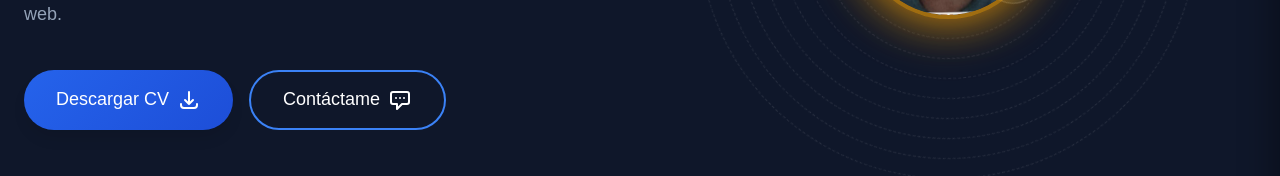
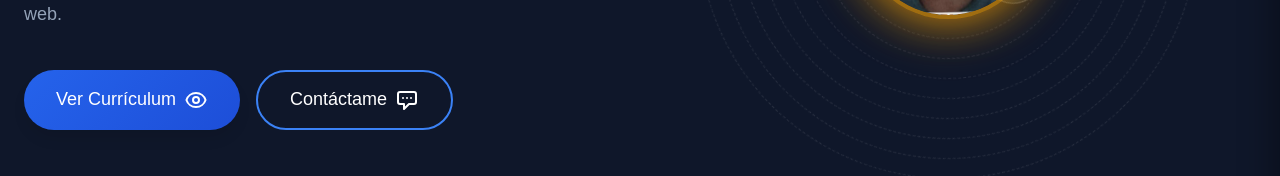
Before and after one commit to Ezequie1Sc/Portafolio, a React (Vite) app: page / in a window 1280 px wide. Shown: the part 519-695 px from the top of the page. Built offline with nearby package versions, Linux system fonts and the light colour scheme.

Commit message:
feat: agregar acceso directo al currículum desde el portafolio

```diff
--- a/src/components/sections/Hero.tsx
+++ b/src/components/sections/Hero.tsx
@@ -1,15 +1,15 @@
 import { useEffect, useState } from 'react';
 
-// Eliminar la interfaz HeroProps completamente
 const Hero = () => {
   const [typedText, setTypedText] = useState('');
-  const [showNotification, setShowNotification] = useState(false);
+
   const phrases = [
     'Desarrollador de Software',
     'Desarrollador de Apps con Flutter',
     'Apasionado por crear tecnología',
     'Apasionado por la tecnología'
   ];
+
   const [phraseIndex, setPhraseIndex] = useState(0);
   const [isDeleting, setIsDeleting] = useState(false);
 
@@ -34,15 +34,6 @@ const Hero = () => {
     return () => clearTimeout(timeout);
   }, [typedText, phraseIndex, isDeleting]);
 
-  // Función para manejar la descarga del CV con notificación
-  const handleDownloadCV = () => {
-    setShowNotification(true);
-    // Ocultar la notificación después de 4 segundos
-    setTimeout(() => {
-      setShowNotification(false);
-    }, 4000);
-  };
-
   const planets = [
     { tech: 'Flutter', icon: '/icons/flutter.svg', orbit: 1 },
     { tech: 'Dart', icon: '/icons/dart.svg', orbit: 2 },
@@ -57,7 +48,8 @@ const Hero = () => {
   return (
     <section id="inicio" className="hero">
       <div className="hero-content">
-        <h2 className="hero-greeting">¡Hola Mundo! </h2>
+        <h2 className="hero-greeting">¡Hola Mundo!</h2>
+
         <h1 className="hero-title">
           Soy <span className="hero-title-gradient">Ezequiel Salazar</span>
         </h1>
@@ -70,31 +62,73 @@ const Hero = () => {
         </div>
 
         <p className="hero-description">
-          Desarrollador enfocado en crear aplicaciones modernas y soluciones tecnológicas
-utilizando Flutter, Python y tecnologías web.
+          Desarrollador enfocado en crear aplicaciones modernas y soluciones
+          tecnológicas utilizando Flutter, Python y tecnologías web.
         </p>
 
         <div className="hero-buttons">
-          <button onClick={handleDownloadCV} className="btn-primary">
-            <span>Descargar CV</span>
-            <svg className="btn-icon" fill="none" stroke="currentColor" viewBox="0 0 24 24">
-              <path strokeLinecap="round" strokeLinejoin="round" strokeWidth={2} d="M4 16v1a3 3 0 003 3h10a3 3 0 003-3v-1m-4-4l-4 4m0 0l-4-4m4 4V4" />
+          <a
+            href="/Orlando_Ezequiel_Salazar_Cruz_CV_.pdf"
+            target="_blank"
+            rel="noopener noreferrer"
+            className="btn-primary"
+          >
+            <span>Ver Currículum</span>
+            <svg
+              className="btn-icon"
+              fill="none"
+              stroke="currentColor"
+              viewBox="0 0 24 24"
+            >
+              <path
+                strokeLinecap="round"
+                strokeLinejoin="round"
+                strokeWidth={2}
+                d="M15 12a3 3 0 11-6 0 3 3 0 016 0z"
+              />
+              <path
+                strokeLinecap="round"
+                strokeLinejoin="round"
+                strokeWidth={2}
+                d="M2.458 12C3.732 7.943 7.523 5 12 5c4.478 0 8.268 2.943 9.542 7-1.274 4.057-5.064 7-9.542 7-4.477 0-8.268-2.943-9.542-7z"
+              />
             </svg>
-          </button>
+          </a>
 
           <a href="#contacto" className="btn-secondary">
             <span>Contáctame</span>
-            <svg className="btn-icon" fill="none" stroke="currentColor" viewBox="0 0 24 24">
-              <path strokeLinecap="round" strokeLinejoin="round" strokeWidth={2} d="M8 10h.01M12 10h.01M16 10h.01M9 16H5a2 2 0 01-2-2V6a2 2 0 012-2h14a2 2 0 012 2v8a2 2 0 01-2 2h-5l-5 5v-5z" />
+            <svg
+              className="btn-icon"
+              fill="none"
+              stroke="currentColor"
+              viewBox="0 0 24 24"
+            >
+              <path
+                strokeLinecap="round"
+                strokeLinejoin="round"
+                strokeWidth={2}
+                d="M8 10h.01M12 10h.01M16 10h.01M9 16H5a2 2 0 01-2-2V6a2 2 0 012-2h14a2 2 0 012 2v8a2 2 0 01-2 2h-5l-5 5v-5z"
+              />
             </svg>
           </a>
         </div>
 
         <div className="social-links">
-          <a href="https://www.linkedin.com/in/ezequiel-salazar-194975340/" target="_blank" rel="noopener noreferrer" className="social-link linkedin">
+          <a
+            href="https://www.linkedin.com/in/ezequiel-salazar-194975340/"
+            target="_blank"
+            rel="noopener noreferrer"
+            className="social-link linkedin"
+          >
             <img src="/icons/linkedin.svg" alt="LinkedIn" />
           </a>
-          <a href="https://github.com/Ezequie1Sc" target="_blank" rel="noopener noreferrer" className="social-link github">
+
+          <a
+            href="https://github.com/Ezequie1Sc"
+            target="_blank"
+            rel="noopener noreferrer"
+            className="social-link github"
+          >
             <img src="/icons/github.svg" alt="GitHub" />
           </a>
         </div>
@@ -103,12 +137,19 @@ utilizando Flutter, Python y tecnologías web.
       <div className="hero-visual">
         <div className="solar-system">
           <div className="sun">
-            <img src="face.webp" alt="Ezequiel Salazar" className="profile-img" />
+            <img
+              src="face.webp"
+              alt="Ezequiel Salazar"
+              className="profile-img"
+            />
             <div className="sun-glow"></div>
           </div>
 
           {planets.map((planet) => (
-            <div key={planet.tech} className={`orbit orbit-${planet.orbit}`}>
+            <div
+              key={planet.tech}
+              className={`orbit orbit-${planet.orbit}`}
+            >
               <div className="planet" data-tech={planet.tech}>
                 <img src={planet.icon} alt={planet.tech} />
                 <span className="planet-tooltip">{planet.tech}</span>
@@ -117,25 +158,6 @@ utilizando Flutter, Python y tecnologías web.
           ))}
         </div>
       </div>
-
-      {showNotification && (
-        <div className="maintenance-notification">
-          <div className="notification-content">
-            <div className="notification-icon">🔧</div>
-            <div className="notification-text">
-              <h4>CV en Mantenimiento</h4>
-              <p>Estamos actualizando el CV. Pronto estará disponible para descarga. ¡Gracias por tu paciencia!</p>
-            </div>
-            <button
-              className="notification-close"
-              onClick={() => setShowNotification(false)}
-            >
-              ✕
-            </button>
-          </div>
-          <div className="notification-progress"></div>
-        </div>
-      )}
     </section>
   );
 };
```
Also changed, not shown: public/foto.png (added), 1 other file (tests, documents, lock files or other folders).
